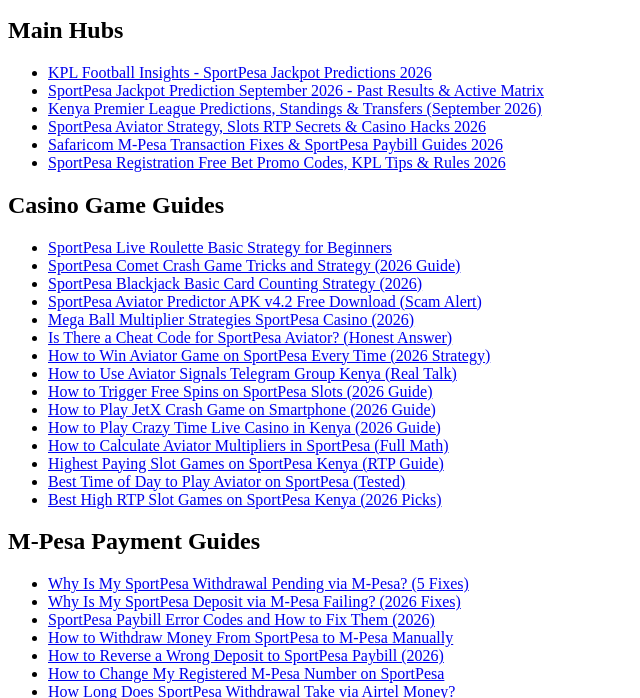
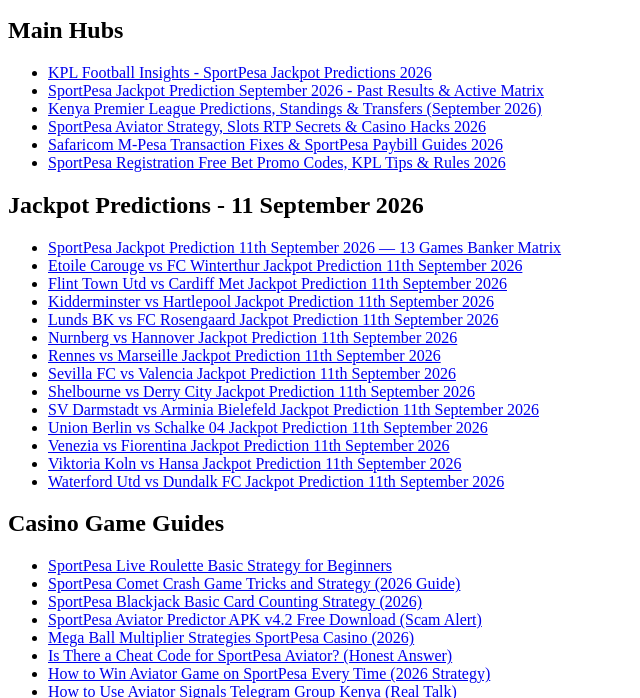
Before and after one commit to bai1611-lang/kpl-ke-2026, a plain HTML site: page index.html in a window 1280 px wide. Shown: the part 101-799 px from the top of the page, without its empty margins (0-640 px from the left). Drawn offline with Linux system fonts and the light colour scheme.

Commit message:
add 14 jackpot prediction posts (11 Sep 2026)

```diff
--- a/index.html
+++ b/index.html
@@ -21,6 +21,24 @@
         <li><a href="https://kplinsights.co.ke/casino/">SportPesa Aviator Strategy, Slots RTP Secrets &amp; Casino Hacks 2026</a></li>
         <li><a href="https://kplinsights.co.ke/mpesa/">Safaricom M-Pesa Transaction Fixes &amp; SportPesa Paybill Guides 2026</a></li>
         <li><a href="https://kplinsights.co.ke/rules/">SportPesa Registration Free Bet Promo Codes, KPL Tips &amp; Rules 2026</a></li>
+    </ul>
+
+    <h2>Jackpot Predictions - 11 September 2026</h2>
+    <ul>
+        <li><a href="https://kplinsights.co.ke/posts/sportpesa-jackpot-prediction-13-games-11th-september-2026.html">SportPesa Jackpot Prediction 11th September 2026 &mdash; 13 Games Banker Matrix</a></li>
+        <li><a href="https://kplinsights.co.ke/posts/etoile-carouge-vs-fc-winterthur-sportpesa-jackpot-13-games-11th-september-2026.html">Etoile Carouge vs FC Winterthur Jackpot Prediction 11th September 2026</a></li>
+        <li><a href="https://kplinsights.co.ke/posts/flint-town-utd-vs-cardiff-met-sportpesa-jackpot-13-games-11th-september-2026.html">Flint Town Utd vs Cardiff Met Jackpot Prediction 11th September 2026</a></li>
+        <li><a href="https://kplinsights.co.ke/posts/kidderminster-vs-hartlepool-sportpesa-jackpot-13-games-11th-september-2026.html">Kidderminster vs Hartlepool Jackpot Prediction 11th September 2026</a></li>
+        <li><a href="https://kplinsights.co.ke/posts/lunds-bk-vs-fc-rosengaard-sportpesa-jackpot-13-games-11th-september-2026.html">Lunds BK vs FC Rosengaard Jackpot Prediction 11th September 2026</a></li>
+        <li><a href="https://kplinsights.co.ke/posts/nurnberg-vs-hannover-sportpesa-jackpot-13-games-11th-september-2026.html">Nurnberg vs Hannover Jackpot Prediction 11th September 2026</a></li>
+        <li><a href="https://kplinsights.co.ke/posts/rennes-vs-marseille-sportpesa-jackpot-13-games-11th-september-2026.html">Rennes vs Marseille Jackpot Prediction 11th September 2026</a></li>
+        <li><a href="https://kplinsights.co.ke/posts/sevilla-fc-vs-valencia-sportpesa-jackpot-13-games-11th-september-2026.html">Sevilla FC vs Valencia Jackpot Prediction 11th September 2026</a></li>
+        <li><a href="https://kplinsights.co.ke/posts/shelbourne-vs-derry-city-sportpesa-jackpot-13-games-11th-september-2026.html">Shelbourne vs Derry City Jackpot Prediction 11th September 2026</a></li>
+        <li><a href="https://kplinsights.co.ke/posts/sv-darmstadt-vs-arminia-bielefeld-sportpesa-jackpot-13-games-11th-september-2026.html">SV Darmstadt vs Arminia Bielefeld Jackpot Prediction 11th September 2026</a></li>
+        <li><a href="https://kplinsights.co.ke/posts/union-berlin-vs-schalke-04-sportpesa-jackpot-13-games-11th-september-2026.html">Union Berlin vs Schalke 04 Jackpot Prediction 11th September 2026</a></li>
+        <li><a href="https://kplinsights.co.ke/posts/venezia-vs-fiorentina-sportpesa-jackpot-13-games-11th-september-2026.html">Venezia vs Fiorentina Jackpot Prediction 11th September 2026</a></li>
+        <li><a href="https://kplinsights.co.ke/posts/viktoria-koln-vs-hansa-sportpesa-jackpot-13-games-11th-september-2026.html">Viktoria Koln vs Hansa Jackpot Prediction 11th September 2026</a></li>
+        <li><a href="https://kplinsights.co.ke/posts/waterford-utd-vs-dundalk-fc-sportpesa-jackpot-13-games-11th-september-2026.html">Waterford Utd vs Dundalk FC Jackpot Prediction 11th September 2026</a></li>
     </ul>
 
     <h2>Casino Game Guides</h2>
```
